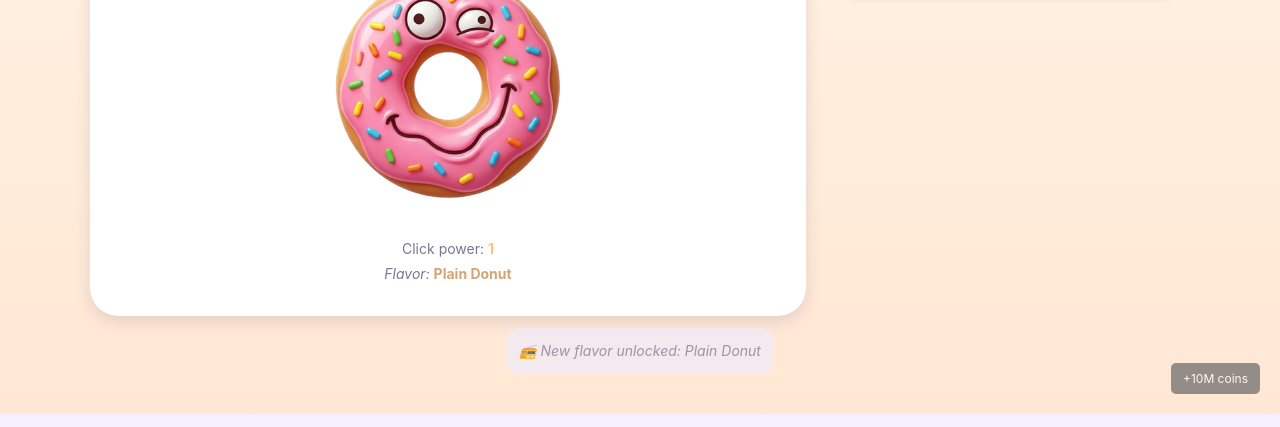
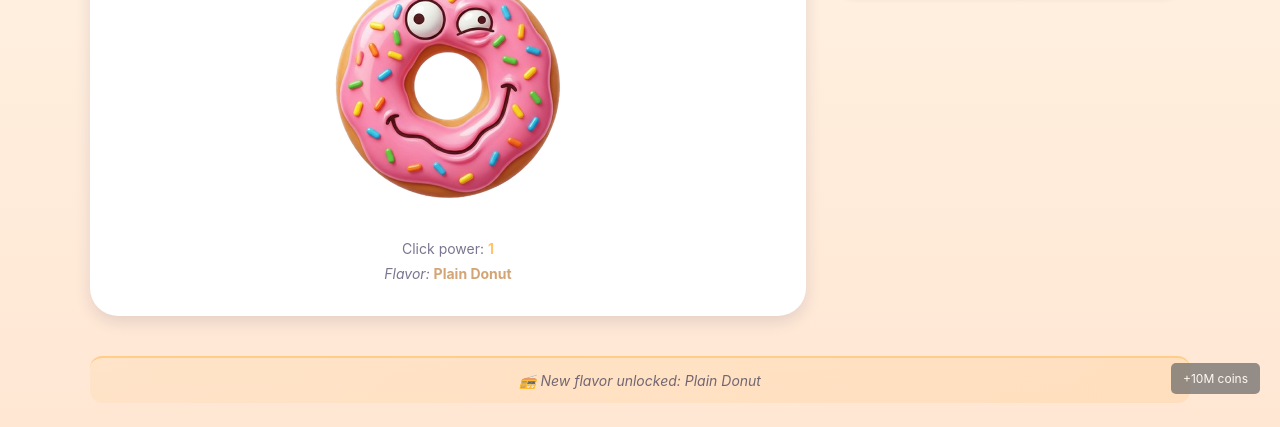
Before and after one commit to nobody174/Small-collection-of-browser-games, a website: page games/idle/index.html in a window 1280 px wide. Shown: the part 386-813 px from the top of the page. Drawn offline with Linux system fonts and the light colour scheme.

Commit message:
Fix: Bakery Radio positioned in grid layout below board, rival banners now high-contrast purple with shadow

```diff
--- a/games/idle/index.html
+++ b/games/idle/index.html
@@ -53,10 +53,10 @@
         <div id="shop-items"></div>
       </aside>
 
+      <!-- Bakery Radio (spans both columns) -->
+      <div id="bakery-radio-ticker" class="bakery-radio bakery-radio--layout"></div>
+
     </div>
-
-    <!-- Bakery Radio (below game board) -->
-    <div id="bakery-radio-ticker" class="bakery-radio"></div>
 
     <!-- Dev/Tester button (bottom right) -->
     <button id="btn-dev-coins" style="position: fixed; bottom: 20px; right: 20px; padding: 8px 12px; background: #666; color: white; border: none; border-radius: 5px; cursor: pointer; font-size: 12px; z-index: 999; opacity: 0.7;">+10M coins</button>
--- a/games/idle/style.css
+++ b/games/idle/style.css
@@ -445,16 +445,21 @@ body.idle-board {
    ============================================================ */
 
 .bakery-radio {
-  background: var(--ng-bg-surface-2);
-  color: var(--ng-text-muted);
+  background: linear-gradient(135deg, rgba(255, 196, 107, 0.15), rgba(255, 152, 0, 0.15));
+  color: var(--ng-text);
   padding: var(--ng-space-3);
   border-radius: var(--ng-radius-md);
   font-size: var(--ng-text-sm);
   font-style: italic;
-  margin: var(--ng-space-3) auto var(--ng-space-3) auto;
-  max-width: 1100px;
   text-align: center;
+  border-top: 2px solid var(--ng-color-warning);
   animation: ticker-scroll 6s linear infinite;
+}
+
+.bakery-radio--layout {
+  grid-column: 1 / -1;
+  margin-top: var(--ng-space-4);
+  margin: var(--ng-space-4) 0 0 0;
 }
 
 @keyframes ticker-scroll {
@@ -481,14 +486,16 @@ body.idle-board {
 }
 
 .rival-event {
-  background: linear-gradient(135deg, rgba(158, 158, 255, 0.2), rgba(200, 150, 255, 0.2));
-  color: var(--ng-text);
+  background: linear-gradient(135deg, #6c63ff 0%, #8e7dff 100%);
+  color: #ffffff;
   padding: var(--ng-space-4);
   border-radius: var(--ng-radius-md);
   margin: var(--ng-space-3) auto;
   max-width: 1100px;
   font-size: var(--ng-text-base);
-  border-left: 4px solid #9e9eff;
+  font-weight: var(--ng-weight-bold);
+  border-left: 4px solid #ff6b9d;
+  box-shadow: 0 8px 16px rgba(108, 99, 255, 0.25);
   animation: pulse-rival 0.6s ease-out;
   text-align: center;
 }
```
